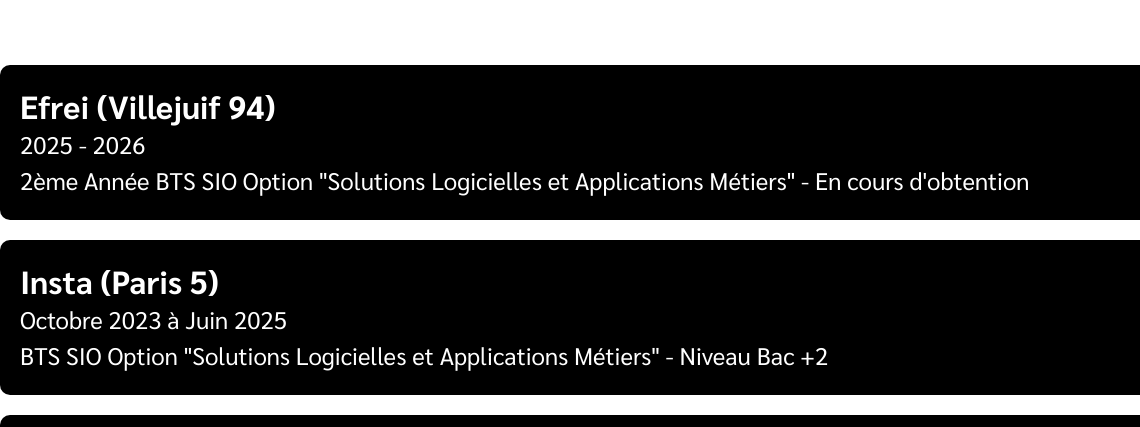
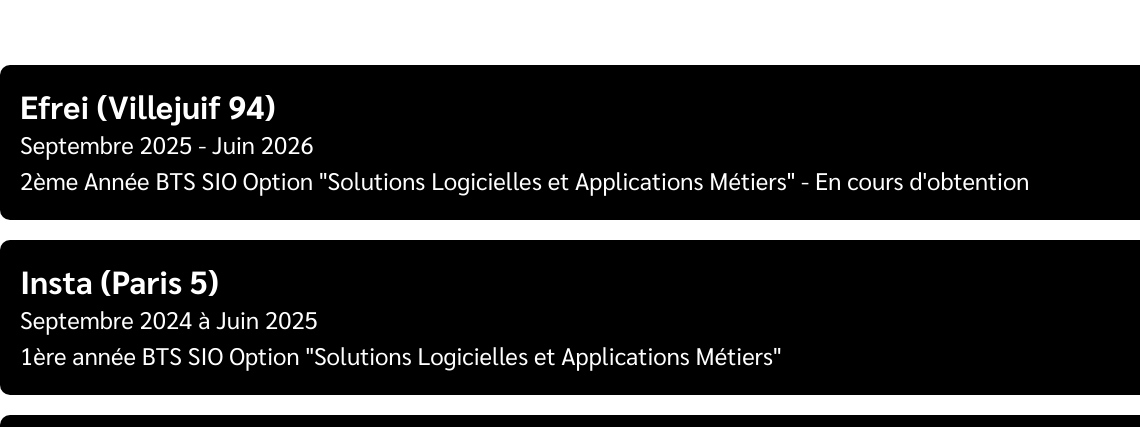
Before and after one commit to Walabii/Portfolio-GitHub-BT, a plain HTML site: page index.html in a window 1280 px wide. Shown: the part 4060-4487 px from the top of the page, 0-1140 px from the left. Drawn offline with Linux system fonts and the light colour scheme.

Commit message:
Update index.html

```diff
--- a/index.html
+++ b/index.html
@@ -160,14 +160,14 @@
                 <div class="formation">
                     <img src="img/efrei-logo.jpg" alt="Logo Efrei" class="formation-logo">
                     <h3>Efrei (Villejuif 94)</h3>
-                    <p>2025 - 2026</p>
+                    <p>Septembre 2025 - Juin 2026</p>
                     <p>2ème Année BTS SIO Option "Solutions Logicielles et Applications Métiers" - En cours d'obtention</p>
                 </div>
                 <div class="formation">
                     <img src="img/insta-logo.jpg" alt="Logo Insta" class="formation-logo">
                     <h3>Insta (Paris 5)</h3>
-                    <p>Octobre 2023 à Juin 2025</p>
-                    <p>BTS SIO Option "Solutions Logicielles et Applications Métiers" - Niveau Bac +2</p>
+                    <p>Septembre 2024 à Juin 2025</p>
+                    <p>1ère année BTS SIO Option "Solutions Logicielles et Applications Métiers"</p>
                 </div>
                 <div class="formation">
                     <img src="img/gretagpi2d-logo.jpg" alt="Logo GRETA" class="formation-logo">
```
